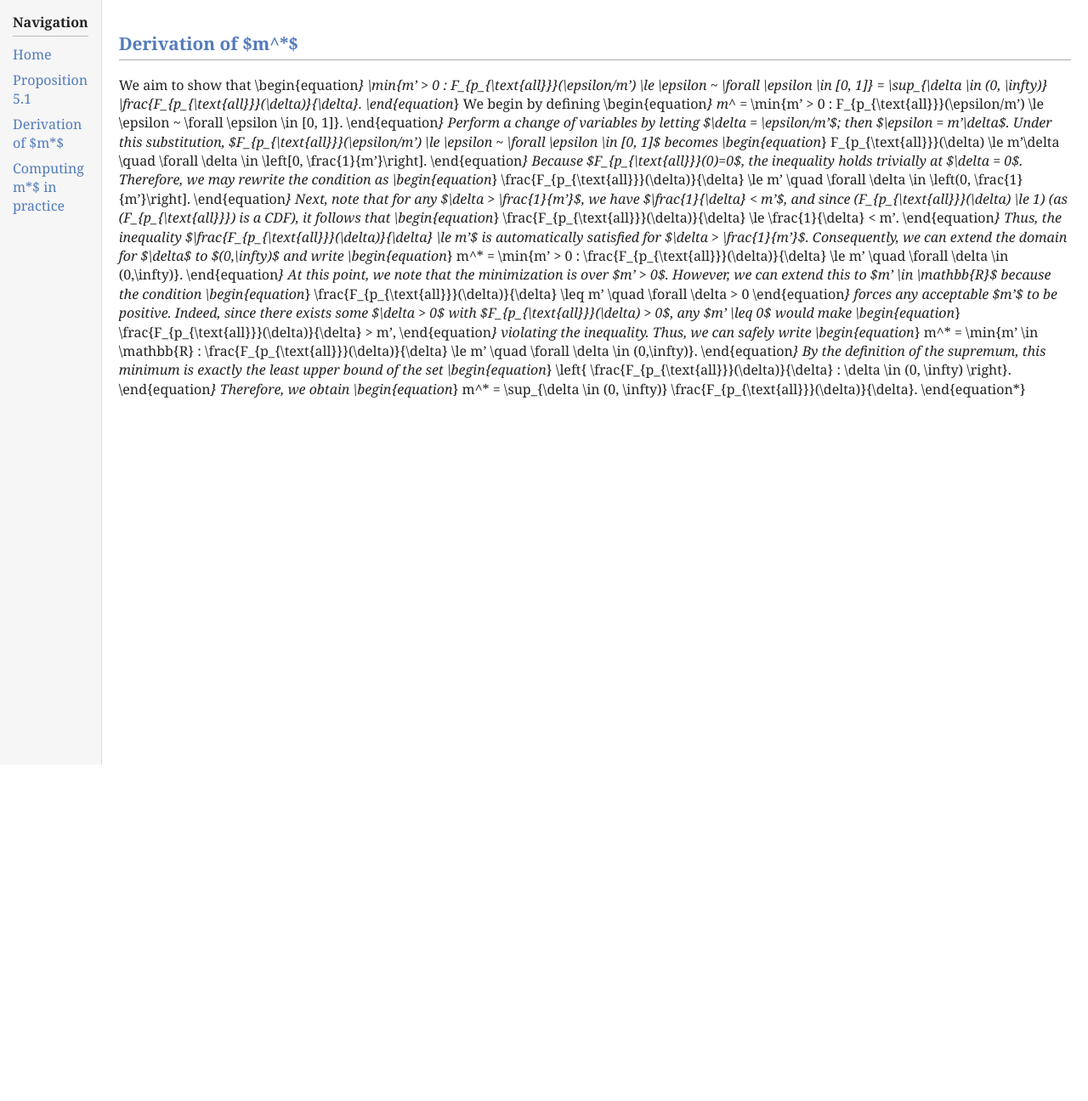
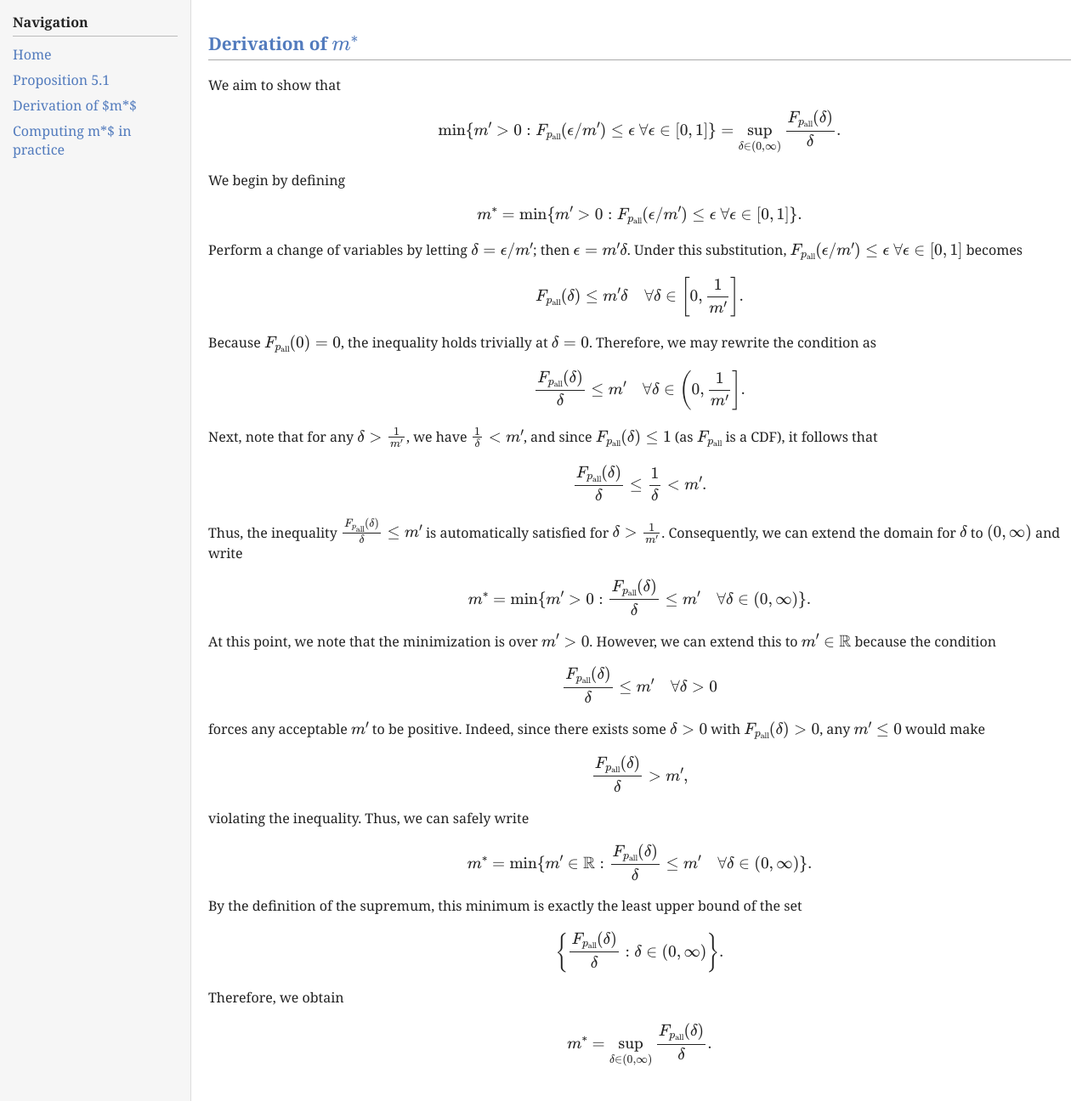
Before and after one commit to math-imposter/math-imposter.github.io, a Jekyll site: the page built from pages/mstar.html, in a window 1280 px wide. Shown: the whole page at 85% size. Built offline with Jekyll 4.4.1, drawn with Linux system fonts in a browser that asks for light colours; before the commit the page ends 900 px from its top, so only the background shows below that.

Commit message:
made all sections html

```diff
--- a/pages/mstar.md
+++ b/pages/mstar.html
@@ -13,27 +14,27 @@ We begin by defining
 \begin{equation*}
 m^* = \min\{m' > 0 : F_{p_{\text{all}}}(\epsilon/m') \le \epsilon ~ \forall \epsilon \in [0, 1]\}.
 \end{equation*}
-Perform a change of variables by letting $\delta = \epsilon/m'$; then $\epsilon = m'\delta$. Under this substitution, $F_{p_{\text{all}}}(\epsilon/m') \le \epsilon ~ \forall \epsilon \in [0, 1]$ becomes
+Perform a change of variables by letting \(\delta = \epsilon/m'\); then \(\epsilon = m'\delta\). Under this substitution, \(F_{p_{\text{all}}}(\epsilon/m') \le \epsilon ~ \forall \epsilon \in [0, 1]\) becomes
 \begin{equation*}
 F_{p_{\text{all}}}(\delta) \le m'\delta \quad \forall \delta \in \left[0, \frac{1}{m'}\right].
 \end{equation*}
-Because $F_{p_{\text{all}}}(0)=0$, the inequality holds trivially at $\delta = 0$. Therefore, we may rewrite the condition as
+Because \(F_{p_{\text{all}}}(0)=0\), the inequality holds trivially at \(\delta = 0\). Therefore, we may rewrite the condition as
 \begin{equation*}
 \frac{F_{p_{\text{all}}}(\delta)}{\delta} \le m' \quad \forall \delta \in \left(0, \frac{1}{m'}\right].
 \end{equation*}
-Next, note that for any $\delta > \frac{1}{m'}$, we have $\frac{1}{\delta} < m'$, and since \(F_{p_{\text{all}}}(\delta) \le 1\) (as \(F_{p_{\text{all}}}\) is a CDF), it follows that
+Next, note that for any \(\delta > \frac{1}{m'}\), we have \(\frac{1}{\delta} < m'\), and since \(F_{p_{\text{all}}}(\delta) \le 1\) (as \(F_{p_{\text{all}}}\) is a CDF), it follows that
 \begin{equation*}
 \frac{F_{p_{\text{all}}}(\delta)}{\delta} \le \frac{1}{\delta} < m'.
 \end{equation*}
-Thus, the inequality $\frac{F_{p_{\text{all}}}(\delta)}{\delta} \le m'$ is automatically satisfied for $\delta > \frac{1}{m'}$. Consequently, we can extend the domain for $\delta$ to $(0,\infty)$ and write
+Thus, the inequality \(\frac{F_{p_{\text{all}}}(\delta)}{\delta} \le m'\) is automatically satisfied for \(\delta > \frac{1}{m'}\). Consequently, we can extend the domain for \(\delta\) to \((0,\infty)\) and write
 \begin{equation*}
 m^* = \min\{m' > 0 : \frac{F_{p_{\text{all}}}(\delta)}{\delta} \le m' \quad \forall \delta \in (0,\infty)\}.
 \end{equation*}
-At this point, we note that the minimization is over $m' > 0$. However, we can extend this to $m' \in \mathbb{R}$ because the condition
+At this point, we note that the minimization is over \(m' > 0\). However, we can extend this to \(m' \in \mathbb{R}\) because the condition
 \begin{equation*}
     \frac{F_{p_{\text{all}}}(\delta)}{\delta} \leq m' \quad \forall \delta > 0
 \end{equation*}
-forces any acceptable $m'$ to be positive. Indeed, since there exists some $\delta > 0$ with $F_{p_{\text{all}}}(\delta) > 0$, any $m' \leq 0$ would make
+forces any acceptable \(m'\) to be positive. Indeed, since there exists some \(\delta > 0\) with \(F_{p_{\text{all}}}(\delta) > 0\), any \(m' \leq 0\) would make
 \begin{equation*}
     \frac{F_{p_{\text{all}}}(\delta)}{\delta} > m',
 \end{equation*}
--- a/pages/proposition-5-1.html
+++ b/pages/proposition-5-1.html
@@ -40,7 +40,7 @@ Note that other transformations of \(P_{\text{all}}\) can also yield valid p-var
 \end{equation*}
 leads to a coverage guarantee of \(1 - (m' + \alpha)\). We focus on the scale correction factor \(m^*\) because it aligns with the framework of Vovk and Wang (2020) and works well in practice.
 
-<h3>Finite-sample statement with \( \widehat{m}^* \)</h3>
+<h3 style="margin-top: 2em;">Finite-sample statement with \( \widehat{m}^* \)</h3>
 
 We define \(\widehat{m}^*\) to be the smallest value such that \(\widehat{m}^* \widehat{P}_{\text{all}}\) is a p-variable, where \(\widehat{P}_{\text{all}}\) is the empirical random variable associated with \(\widehat{F}^{\text{cons}}_{P_{\text{all}}}\).
 
```
Also changed, not shown: other parts of pages/mstar.html (+2 -1 lines), other parts of pages/proposition-5-1.html (+2 -2 lines), pages/mstar-practice.html (renamed from pages/mstar-practice.md, +8 -7 lines).
